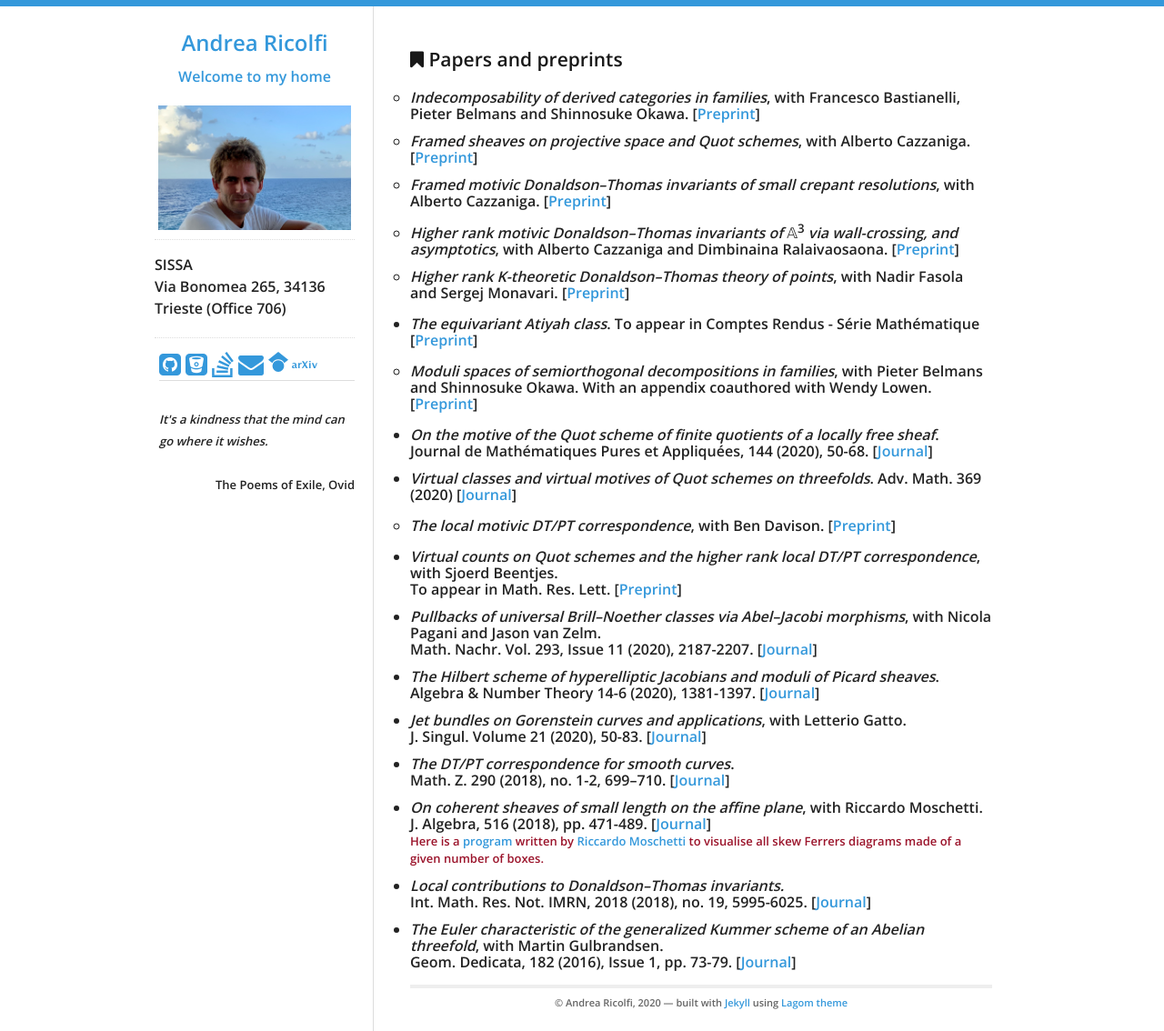
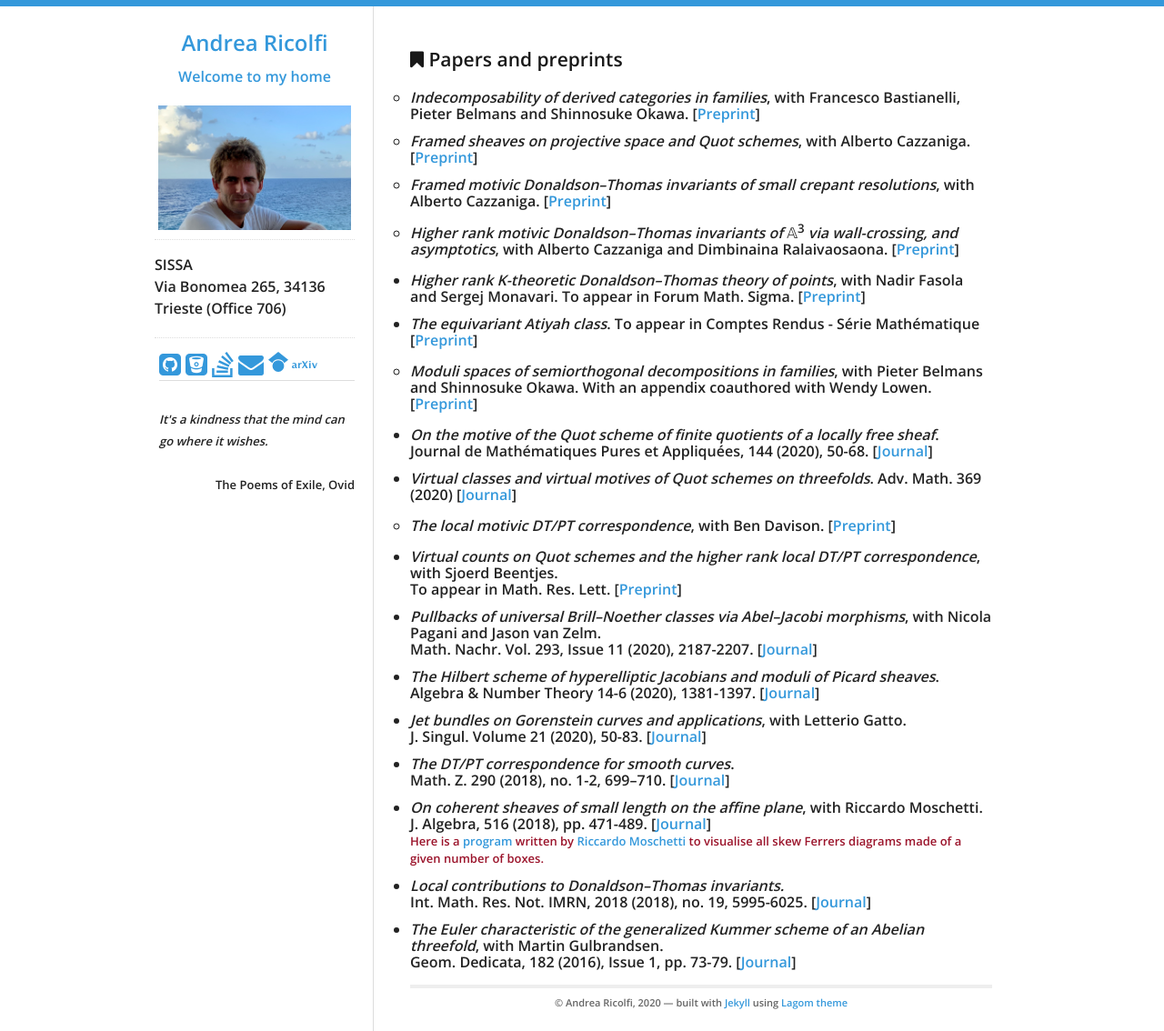
Before and after one commit to atricolfi/atricolfi.github.io, a Jekyll site: the page built from Papers.html, in a window 1280 px wide. Shown: the whole page at 91% size. Built offline with Jekyll 4.4.1, drawn with Linux system fonts in a browser that asks for light colours.

Commit message:
Update Papers.html

```diff
--- a/Papers.html
+++ b/Papers.html
@@ -16,10 +16,10 @@
   [<a href="https://arxiv.org/abs/2004.07837">Preprint</a>]</li>
 <li><em>Higher rank motivic Donaldson&#8211;Thomas invariants of </em>𝔸<sup>3</sup><em> via wall-crossing, and asymptotics</em>, with Alberto Cazzaniga and Dimbinaina Ralaivaosaona.
   [<a href="https://arxiv.org/abs/2004.07020">Preprint</a>]</li>
-<li><em>Higher rank K-theoretic Donaldson&#8211;Thomas theory of points</em>, with Nadir Fasola and Sergej Monavari.
-  [<a href="https://arxiv.org/abs/2003.13565">Preprint</a>]</li>
   </ul>
   <ul>
+<li><em>Higher rank K-theoretic Donaldson&#8211;Thomas theory of points</em>, with Nadir Fasola and Sergej Monavari.
+  To appear in Forum Math. Sigma. [<a href="https://arxiv.org/abs/2003.13565">Preprint</a>]</li>
 <li><em>The equivariant Atiyah class</em>.
   To appear in Comptes Rendus - Série Mathématique [<a href="https://arxiv.org/abs/2003.05440">Preprint</a>]</li>
   </ul>
```
